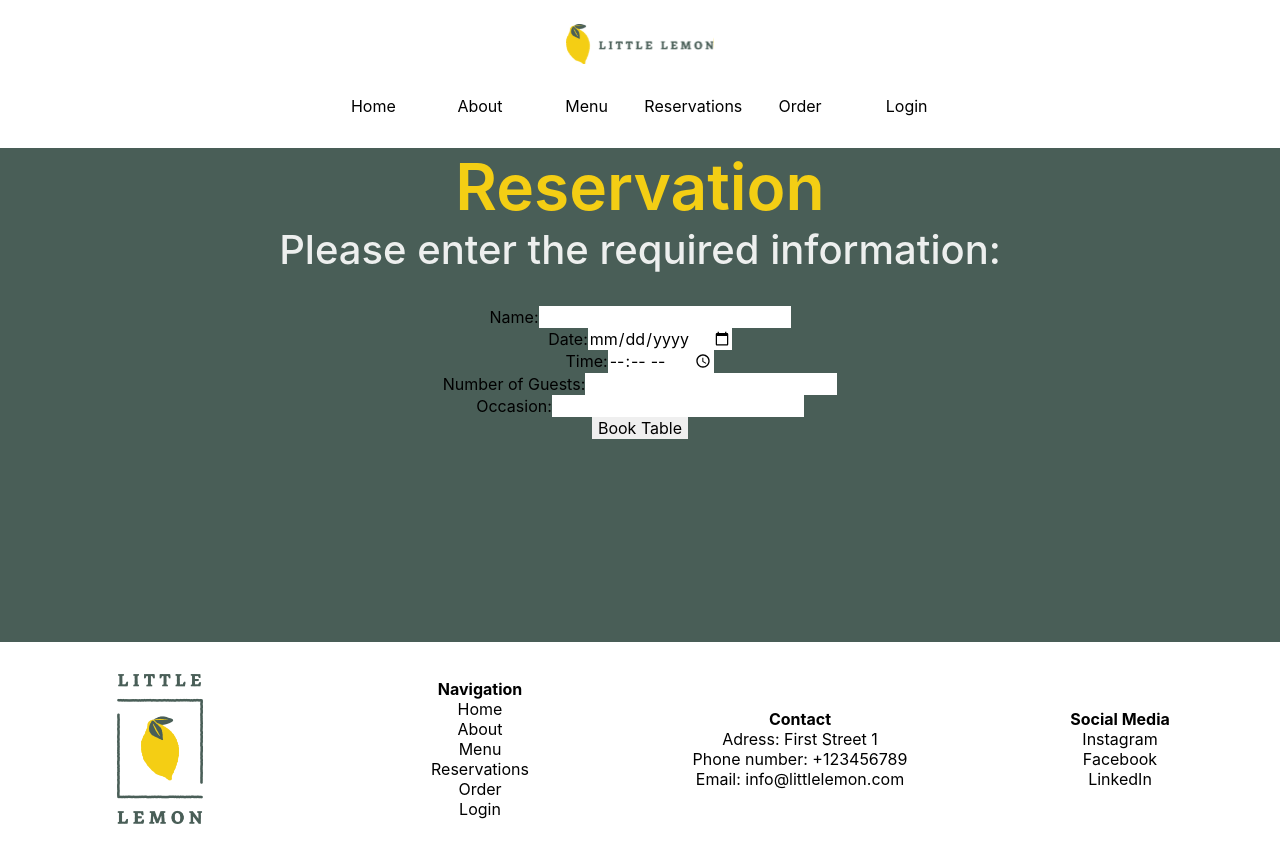
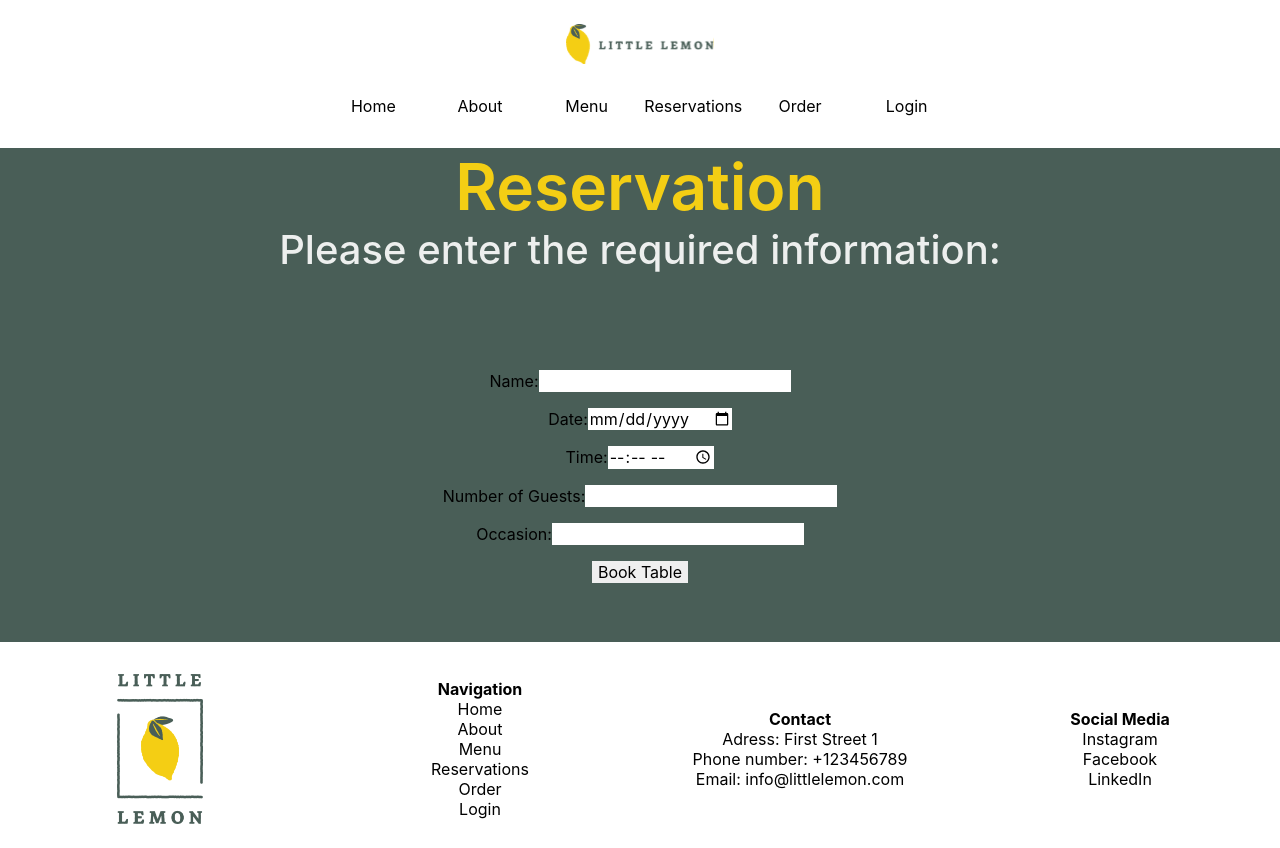
Before and after one commit to Yoschi95/little-lemon, a React (Create React App) app: page /Reservations in a window 1280 px wide. Built offline with nearby package versions, Linux system fonts and the light colour scheme.

Commit message:
Add style to ReservationForm

```diff
--- /dev/null
+++ b/src/components/shared/ReservationForm.css
@@ -0,0 +1,11 @@
+.reservation-form {
+    margin: 5rem 0rem 0rem 0rem;
+}
+
+.reservation-form label * {
+    margin: 1rem 0rem 0rem 0rem;
+}
+
+.reservation-form button {
+    margin: 1rem 0rem 0rem 0rem;
+}
--- a/src/components/shared/ReservationForm.js
+++ b/src/components/shared/ReservationForm.js
@@ -1,5 +1,5 @@
 import React, { useState } from 'react';
-
+import "./ReservationForm.css";
 
 const ReservationForm = () => {
 
@@ -23,7 +23,7 @@ const ReservationForm = () => {
 
   return (
 
-    <form onSubmit={handleSubmit}>
+    <form onSubmit={handleSubmit} className='reservation-form'>
 
       <label>
         Name:
```
